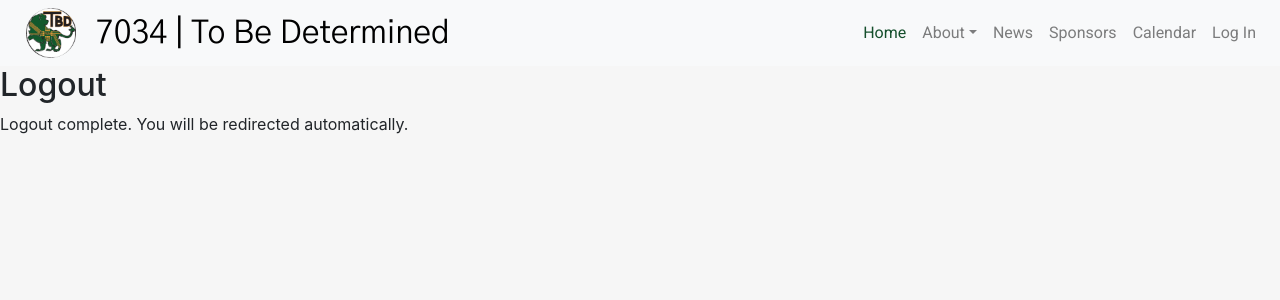
After one commit to thefxperson/wlhsfrc, a Django app: template templates/registration/logout.html in a window 1280 px wide. The commit adds this page. Shown: the top 300 px of the page. Run offline with Django 3.2, Linux system fonts and the light colour scheme; the template is opened without the code that fills it, so the values that code supplies are empty; some libraries are stand-ins or nearby versions.

Commit message:
worked on stuff

```diff
--- a/main/templates/main/header.html
+++ b/main/templates/main/header.html
@@ -36,7 +36,7 @@
 <nav class="navbar navbar-expand-lg navbar-light bg-light">
 
     <!--logo and header-->
-    <a class="navbar-brand" href="https://wlhsfrc.com"><table><tbody><tr>
+    <a class="navbar-brand" href={% url "index" %}><table><tbody><tr>
         <td><img id="logo" src="{% static 'main/images/logo-small.png' %}" alt="logo"></td>
         <td><h1 id="heading">7034 | To Be Determined</h1></td>
     </tr></tbody></table></a>
--- /dev/null
+++ b/templates/registration/logout.html
@@ -0,0 +1,10 @@
+{% extends "main/header.html" %}
+
+{% block title %}Logout{% endblock %}
+{% block head %}<meta http-equiv="refresh" content="3; URL=http://127.0.0.1:8000">{% endblock %}
+
+{% block body %}
+
+<h2>Logout</h2>
+<p>Logout complete. You will be redirected automatically.</p>
+{% endblock %}
```
